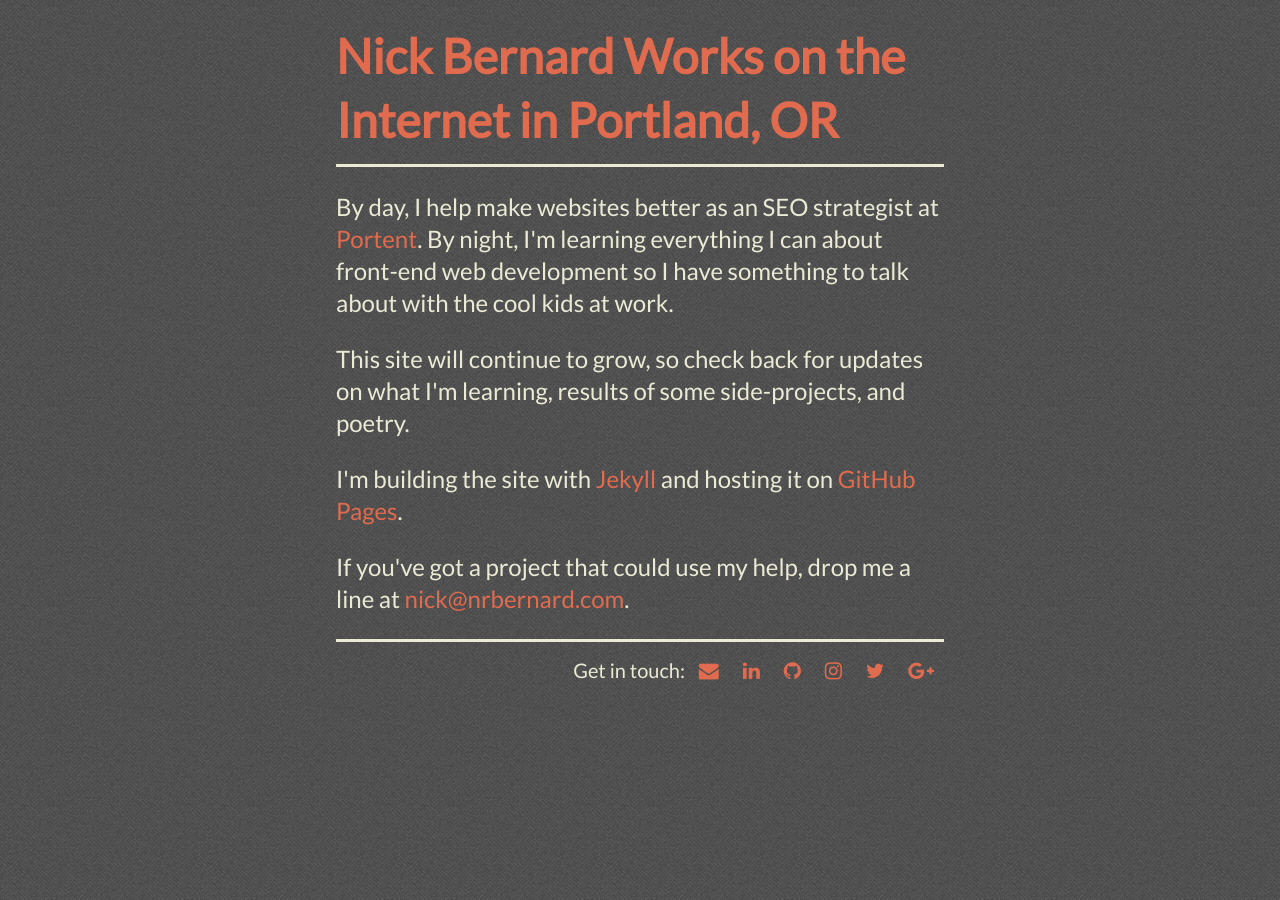
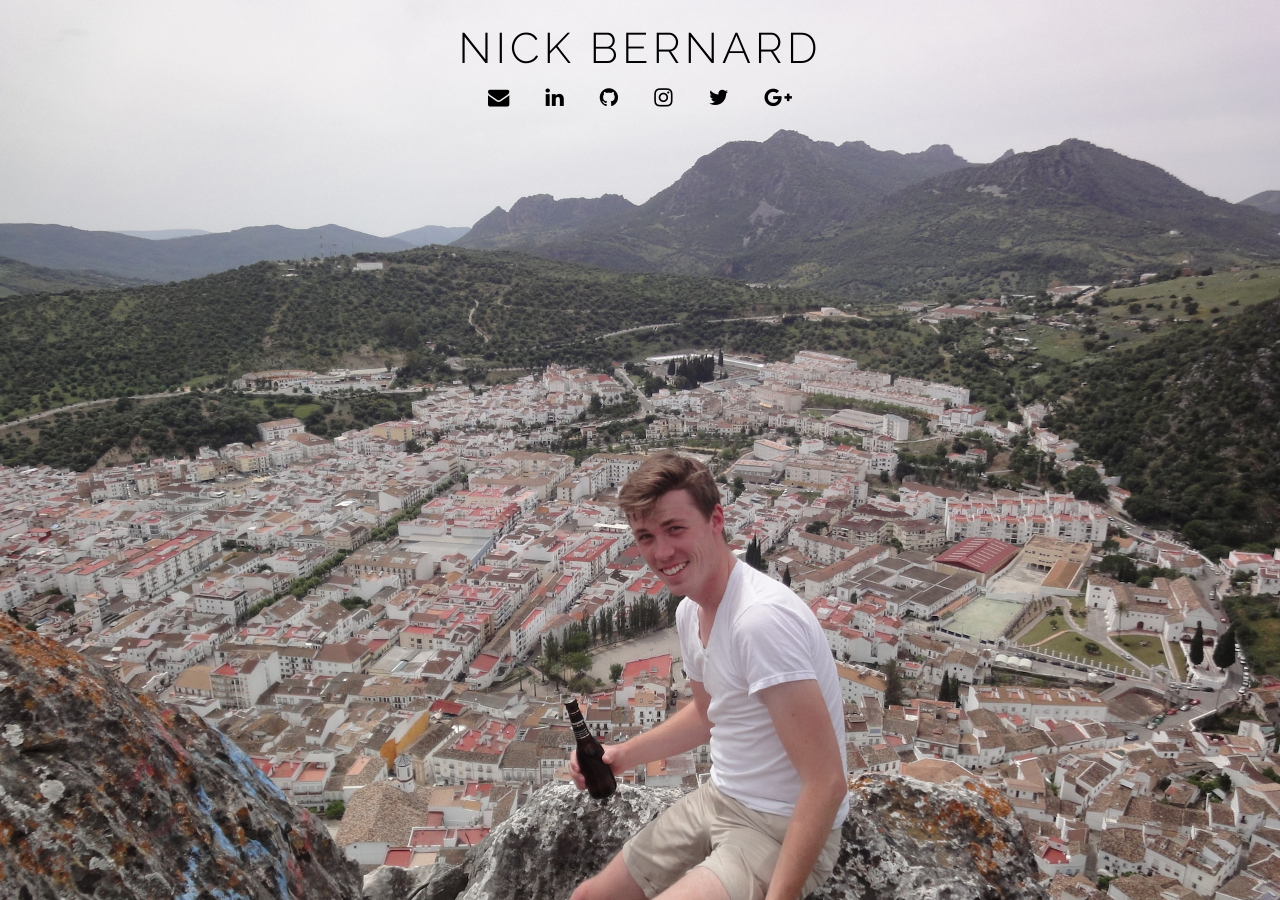
Before and after one commit to nrbernard/nrbernard.github.io, a Jekyll site: the page built from index.html, in a window 1280 px wide. Built offline with Jekyll 4.4.1, drawn with Linux system fonts in a browser that asks for light colours; nearby versions of some CDN libraries; library files that are not in the unit come from our copies; Markdown is read by kramdown in place of the engine named in the settings.

Commit message:
New homepage

```diff
--- a/_layouts/default.html
+++ b/_layouts/default.html
@@ -6,15 +6,16 @@
       <title>{{ page.title }}</title>
       <meta name="viewport" content="width=device-width, initial-scale=1">
 
-      <meta name="description" content="{{ page.description }}"
+      <meta name="description" content="{{ page.description }}">
 
-      <!-- syntax highlighting CSS -->
       <link rel="stylesheet" href="/css/syntax.css">
 
-      <!-- Custom CSS -->
-      <link rel="stylesheet" href="/css/global.css">
+      <link href="css/normalize.css" rel="stylesheet">
       <link href="//netdna.bootstrapcdn.com/font-awesome/4.0.3/css/font-awesome.css" rel="stylesheet">
-      <link href='http://fonts.googleapis.com/css?family=Lato' rel='stylesheet' type='text/css'>
+      <link href='http://fonts.googleapis.com/css?family=Raleway:400,300' rel='stylesheet' type='text/css'>
+      <link href='http://fonts.googleapis.com/css?family=Libre+Baskerville:400italic' rel='stylesheet' type='text/css'>
+
+      <link rel="stylesheet" href="css/global.css">
 
       <script>
         (function(i,s,o,g,r,a,m){i['GoogleAnalyticsObject']=r;i[r]=i[r]||function(){
@@ -29,28 +30,29 @@
   </head>
   <body>
     <div class="container">
-      <header class="site-header">
+      <header class="site-header group">
+        <div class="site-title">
+          <a href="/" class="name">Nick Bernard</a>
+        </div>
 
-        <h1 class="site-title">Nick Bernard Works on the Internet in Portland, OR</h1>
+        <div class="social">
+
+          <a href="http://nrbernard.com/mailto:nick@nrbernard.com" class="social"><i class="fa fa-envelope fa-lg"></i></a>
+          <a href="http://www.linkedin.com/in/nickbernard/" class="social"><i class="fa fa-linkedin fa-lg"></i></a>
+          <a href="https://github.com/nrbernard" class="social"><i class="fa fa-github fa-lg"></i></a>
+          <a href="http://instagram.com/niceisnick" class="social"><i class="fa fa-instagram fa-lg"></i></a>
+          <a href="https://www.twitter.com/niceisnick" class="social"><i class="fa fa-twitter fa-lg"></i></a>
+          <a href="https://plus.google.com/+NickBernard503?rel=author" class="social"><i class="fa fa-google-plus fa-lg"></i></a>
+        </div>
 
       </header>
 
       {{ content }}
 
-      <footer class="site-footer">
-      <p class="copyright">
-        <span>Get in touch:</span>
-        <a href="http://nrbernard.com/mailto:nick@nrbernard.com" class="social"><i class="fa fa-envelope"></i></a>
-        <a href="http://www.linkedin.com/in/nickbernard/" class="social"><i class="fa fa-linkedin"></i></a>
-        <a href="https://github.com/nrbernard" class="social"><i class="fa fa-github"></i></a>
-        <a href="http://instagram.com/niceisnick" class="social"><i class="fa fa-instagram"></i></a>
-        <a href="https://www.twitter.com/niceisnick" class="social"><i class="fa fa-twitter"></i></a>
-        <a href="https://plus.google.com/+NickBernard503?rel=author" class="social"><i class="fa fa-google-plus"></i></a>
-      </p>
-      </footer>
+      </div>
+    </div>
 
-      </div>
+    <script src="https://ajax.googleapis.com/ajax/libs/jquery/1.11.0/jquery.min.js"></script>
 
-    </div>
   </body>
 </html>
--- a/css/global.css
+++ b/css/global.css
@@ -1,44 +1,17 @@
-/* line 1, ../scss/_page.scss */
+/* line 1, ../scss/_reset.scss */
+ul {
+  padding: 0;
+  margin: 0; }
+
+/* line 6, ../scss/_reset.scss */
 * {
-  margin: 0;
-  padding: 0;
   box-sizing: border-box; }
 
-/* line 7, ../scss/_page.scss */
-body {
-  background: url(../img/tweed.png); }
-
-/* line 11, ../scss/_page.scss */
-.container {
-  width: 95%;
-  max-width: 38rem;
-  margin: 0 auto; }
-
-/* line 17, ../scss/_page.scss */
-.site-header {
-  margin-top: 1.5em;
-  margin-bottom: 1.5em;
-  border-bottom: 3px solid #ebead5; }
-
-/* line 23, ../scss/_page.scss */
-.site-footer {
-  border-top: 3px solid #ebead5;
-  margin-top: 1.5em;
-  padding-top: 0.75em;
-  margin-bottom: 1.5em;
-  text-align: center; }
-  @media (min-width: 480px) {
-    /* line 23, ../scss/_page.scss */
-    .site-footer {
-      text-align: right; } }
-
-/* line 34, ../scss/_page.scss */
-.copyright > span {
-  display: block; }
-  @media (min-width: 480px) {
-    /* line 34, ../scss/_page.scss */
-    .copyright > span {
-      display: inline; } }
+/* line 17, ../scss/_bp.scss */
+.group:after {
+  content: "";
+  display: block;
+  clear: both; }
 
 /* line 61, ../../../../../Applications/CodeKit.app/Contents/Resources/engines/compass/frameworks/compass/stylesheets/compass/typography/_vertical_rhythm.scss */
 * html {
@@ -55,42 +28,115 @@
 
 /* line 10, ../scss/_type.scss */
 body {
-  color: #ebead5;
-  font-family: 'Lato', arial, sans-serif; }
+  color: black;
+  font-family: 'Raleway', arial, sans-serif;
+  font-weight: 300; }
 
-/* line 15, ../scss/_type.scss */
+/* line 16, ../scss/_type.scss */
 h1 {
-  font-size: 3em;
-  line-height: 1.33333em;
-  line-height: 1.33333em;
-  margin-bottom: 1em;
-  color: #e16b4e; }
+  font-size: 2.66667em;
+  line-height: 1.125em;
+  line-height: 0.375em;
+  margin-bottom: 0.75em; }
 
 /* line 22, ../scss/_type.scss */
 p {
-  font-size: 1.5em;
-  line-height: 1.33333em;
-  line-height: 1.33333em;
+  font-size: 1.22222em;
+  line-height: 1.63636em;
+  line-height: 1.22727em;
   margin-bottom: 1em; }
 
 /* line 28, ../scss/_type.scss */
 a, a:visited {
-  color: #e16b4e;
+  color: black;
   text-decoration: none; }
   /* line 31, ../scss/_type.scss */
   a:hover, a:visited:hover {
-    color: #f3c6bb; }
+    -webkit-transition: all 0.25s ease-out;
+    -moz-transition: all 0.25s ease-out;
+    -o-transition: all 0.25s ease-out;
+    transition: all 0.25s ease-out;
+    color: #b22b14; }
 
-/* line 36, ../scss/_type.scss */
-.site-title {
-  margin-bottom: 0.25em; }
+/* line 37, ../scss/_type.scss */
+a.name {
+  font-size: 2.66667em;
+  line-height: 1.125em;
+  line-height: 0.75em;
+  text-transform: uppercase;
+  letter-spacing: .1em; }
+  /* line 42, ../scss/_type.scss */
+  a.name:hover {
+    color: black; }
 
-/* line 40, ../scss/_type.scss */
-.copyright {
-  font-size: 1.25em;
-  line-height: 1.6em;
-  line-height: 1.6em; }
+/* line 48, ../scss/_type.scss */
+a.logo:hover {
+  color: #00b26b; }
 
-/* line 45, ../scss/_type.scss */
+/* line 53, ../scss/_type.scss */
+.tagline {
+  font-family: 'Libre Baskerville', serif;
+  font-style: italic;
+  color: white;
+  font-size: 3.05556em;
+  line-height: 1.30909em;
+  line-height: 1.30909em; }
+  @media (min-width: 650px) {
+    /* line 53, ../scss/_type.scss */
+    .tagline {
+      font-size: 4.16667em;
+      line-height: 1.2em;
+      line-height: 1.44em; } }
+
+/* line 1, ../scss/_page.scss */
+html {
+  background: url(../img/mountain.jpg) no-repeat center top fixed;
+  -webkit-background-size: cover;
+  -moz-background-size: cover;
+  -o-background-size: cover;
+  background-size: cover; }
+
+/* line 13, ../scss/_page.scss */
+.container {
+  width: 95%;
+  max-width: 45em;
+  margin: 0 auto; }
+
+/* line 19, ../scss/_page.scss */
+.content {
+  display: block;
+  width: 100%; }
+
+/* line 24, ../scss/_page.scss */
 .social {
-  padding: 0 .5em; }
+  padding: 1em; }
+
+/* line 1, ../scss/_header.scss */
+.site-header {
+  text-align: center;
+  display: block;
+  margin-top: 2em;
+  margin-bottom: 1em;
+  padding-bottom: 0.5em; }
+
+/* line 10, ../scss/_header.scss */
+.name {
+  text-align: center; }
+
+/* line 14, ../scss/_header.scss */
+.fa-stack {
+  vertical-align: -20%; }
+
+/* line 18, ../scss/_header.scss */
+.site-navigation {
+  float: right;
+  width: 100%; }
+
+/* line 23, ../scss/_header.scss */
+ul.navigation {
+  list-style: none; }
+  /* line 25, ../scss/_header.scss */
+  ul.navigation li {
+    padding-top: .5em;
+    float: left;
+    width: 33%; }
--- a/index.html
+++ b/index.html
@@ -3,13 +3,3 @@
 title: Nick Bernard - SEO Strategist & Web Developer in Portland, OR
 description: Nick Bernard is an SEO strategist and occasional web developer in Portland, OR.
 ---
-
-<div id="home" class="content">
-	<p>By day, I help make websites better as an SEO strategist at <a href="http://www.portent.com">Portent</a>. By night, I'm learning everything I can about front-end web development so I have something to talk about with the cool kids at work.</p>
-
-	<p>This site will continue to grow, so check back for updates on what I'm learning, results of some side-projects, and poetry.</p>
-
-	<p>I'm building the site with <a href="http://jekyllrb.com/">Jekyll</a> and hosting it on <a href="http://pages.github.com/">GitHub Pages</a>.</p>
-
-	<p>If you've got a project that could use my help, drop me a line at <a href="mailto:nick@nrbernard.com">nick@nrbernard.com</a>.</p>
-</div>
```
Also changed, not shown: img/mountain.jpg (added).
